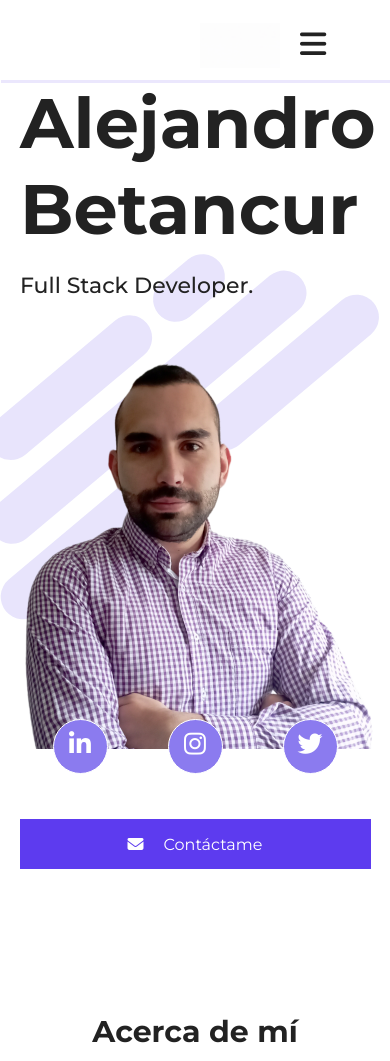
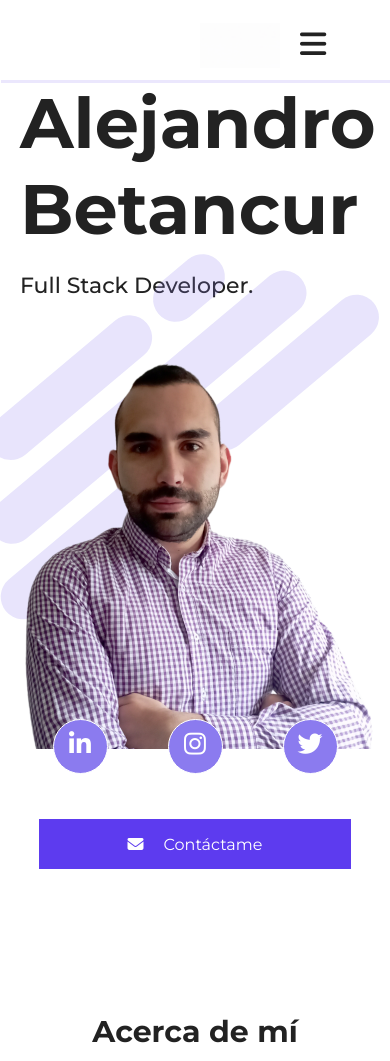
Before and after one commit to jobetancur/portfolio, a plain HTML site: page index.html in a window 390 px wide. Shown: the top 1061 px of the page. Drawn offline with nearby package versions, Linux system fonts and the light colour scheme.

Commit message:
corrections

```diff
--- a/index.html
+++ b/index.html
@@ -4,7 +4,7 @@
     <meta charset="UTF-8">
     <meta http-equiv="X-UA-Compatible" content="IE=edge">
     <meta name="viewport" content="width=device-width, initial-scale=1.0">
-    <link href="https://unpkg.com/aos@2.3.1/dist/aos.css" rel="stylesheet">
+    <!-- <link href="https://unpkg.com/aos@2.3.1/dist/aos.css" rel="stylesheet"> -->
     <link rel="stylesheet" href="./styles/styles.css">
     <link rel="stylesheet" href="./styles/layout.css">
     <!-- Font Awesome -->
--- a/styles/styles.css
+++ b/styles/styles.css
@@ -220,17 +220,17 @@ img {
     padding-top: 23%;
     font-size: 25px;
 }
-.contactme2 a {
+.contactme1 a {
     display: flex;
     background-color: #5d3bef;
-    width: 90%;
+    width: 55%;
     height: 50px;
     justify-content: center;
     align-items: center;
     color: #ffffff;
     margin-top: 20px;
 }
-.contactme2 p {
+.contactme1 p {
     padding-left: 20px;
 }
 .contactme2 {
@@ -669,7 +669,19 @@ img {
         justify-content: center;
         margin-top: 50px;
         margin-bottom: 30px;
-
+    }
+    .contactme2 a {
+        display: flex;
+        background-color: #5d3bef;
+        width: 80%;
+        height: 50px;
+        justify-content: center;
+        align-items: center;
+        color: #ffffff;
+        margin-top: 20px;
+    }
+    .contactme2 p {
+        padding-left: 20px;
     }
     .socialcircle1 {
         margin-top: -30px;
```
